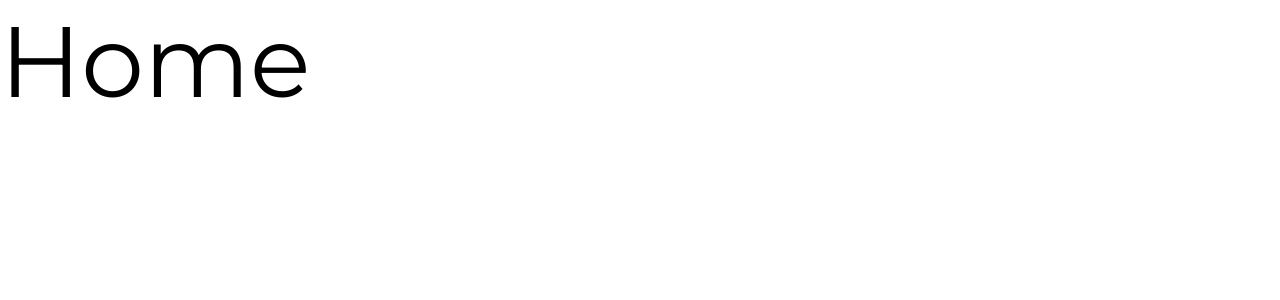
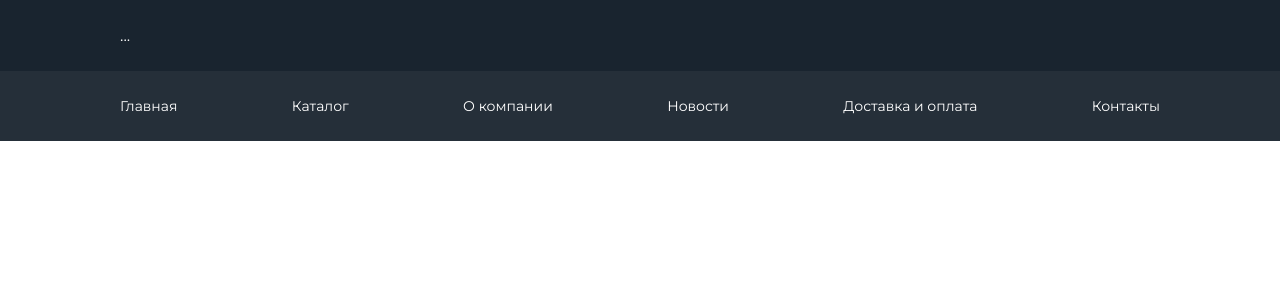
Before and after one commit to to7allysucks/react-saka-holding, a React (Vite) app: page / in a window 1280 px wide. Shown: the top 300 px of the page. Built offline with nearby package versions, Linux system fonts and the light colour scheme.

Commit message:
feat: create nav layout

```diff
--- a/package.json
+++ b/package.json
@@ -11,7 +11,8 @@
   },
   "dependencies": {
     "react": "^19.2.6",
-    "react-dom": "^19.2.6"
+    "react-dom": "^19.2.6",
+    "react-router-dom": "^7.16.0"
   },
   "devDependencies": {
     "@eslint/js": "^10.0.1",
--- a/src/app/App.jsx
+++ b/src/app/App.jsx
@@ -1,11 +1,11 @@
-import HomePage from '../pages/home/ui/HomePage'
 import './styles'
+import { AppRouter } from './providers/RouterProvider'
 
 function App() {
 
   return (
     <>
-      <HomePage />
+      <AppRouter />
     </>
   )
 }
--- a/src/app/providers/RouterProvider.jsx
+++ b/src/app/providers/RouterProvider.jsx
@@ -1,12 +1,12 @@
 import { createBrowserRouter, RouterProvider } from "react-router-dom";
-import { ROUTES } from "../../shared/config/routes";
-import HomePage from "../../Pages/HomePage/ui/HomePage";
+import { ROUTES } from "../../shared/config/routes"
+import HomePage from "../../pages/home/ui/HomePage";
+import Header from "../../widgets/header/ui/Header";
 const Layout = ({children}) => {
   return (
     <>
       <Header />
       <main>{children}</main>
-      <Footer />
     </>
     )
 }
--- a/src/app/styles/reset.scss
+++ b/src/app/styles/reset.scss
@@ -15,10 +15,15 @@ a,
 a:link,
 a:visited {
     text-decoration: none;
+    color: inherit;
 }
 
 a:hover {
     text-decoration: none;
+}
+
+li {
+    list-style-type: none;
 }
 
 h1,
--- a/src/app/styles/style.scss
+++ b/src/app/styles/style.scss
@@ -1,22 +1,11 @@
-@use 'reset';
-@use 'fonts';
-@use 'vars';
-@use 'mixins';
+@import 'reset';
+@import 'fonts';
+@import 'vars';
+@import 'mixins';
 
 body {
-//   font-size: 16px;
-}
-
-// main {
-
-// }
-
-// header {
-
-// }
-
-div {
-    font-size: 100px;
+  font-size: 16px;
+  color: $color-light;
 }
 
 header,main,footer {
--- a/src/app/styles/vars.scss
+++ b/src/app/styles/vars.scss
@@ -0,0 +1,5 @@
+$color-accent: #19242f;
+$color-secondary: #bfa470;
+$color-tertiary: #252f39;
+
+$color-light: #ffffff;
--- a/src/widgets/header/ui/Header.jsx
+++ b/src/widgets/header/ui/Header.jsx
@@ -3,6 +3,33 @@ import styles from './Header.module.scss'
 const Header = () => {
     return (
         <>
+        <header className={styles.header}>
+            <div className={styles.headerInner}>
+                ...
+            </div>
+            <img src="" alt="" />
+            <nav className={styles.headerNav}>
+                <a href="">
+                    <li>Главная</li>
+                </a>
+                <a href="">
+                    <li>Каталог</li>
+                </a>
+                <a href="">
+                    <li>О компании</li>
+                </a>
+                <a href="">
+                    <li>Новости</li>
+                </a>
+                <a href="">
+                    <li>Доставка и оплата</li>
+                </a>
+                <a href="">
+                    <li>Контакты</li>
+                </a>
+
+            </nav>
+        </header>
         </>
     );
 }
--- a/src/widgets/header/ui/Header.module.scss
+++ b/src/widgets/header/ui/Header.module.scss
@@ -1,2 +1,19 @@
-@use '../../../app/styles/vars';
-@use '../../../app/styles/mixins';
+@import '../../../app/styles/vars';
+@import '../../../app/styles/mixins';
+
+.header {
+    background-color: $color-accent;
+
+    .headerInner {
+        padding: 26px 120px;
+    }
+
+    .headerNav {
+        display: flex;
+        flex-direction: row;
+        justify-content: space-between;
+        background-color: $color-tertiary;
+        padding: 26px 120px;
+        font-size: 14px;
+    }
+}
```
Also changed, not shown: 1 other file (tests, documents, lock files or other folders).
